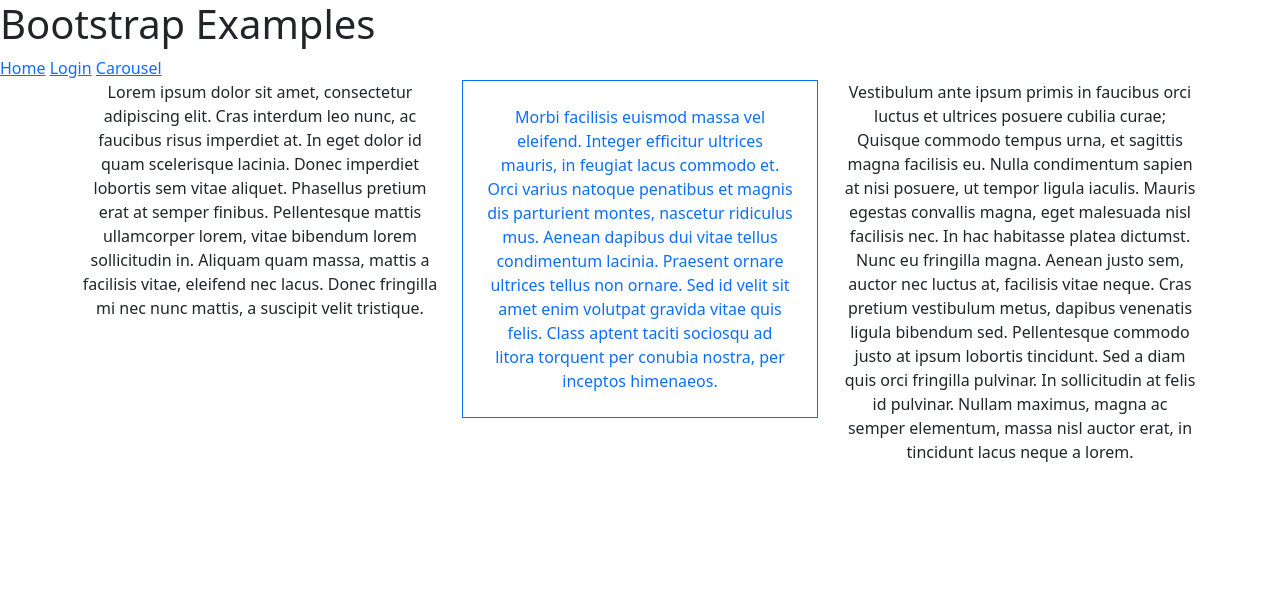
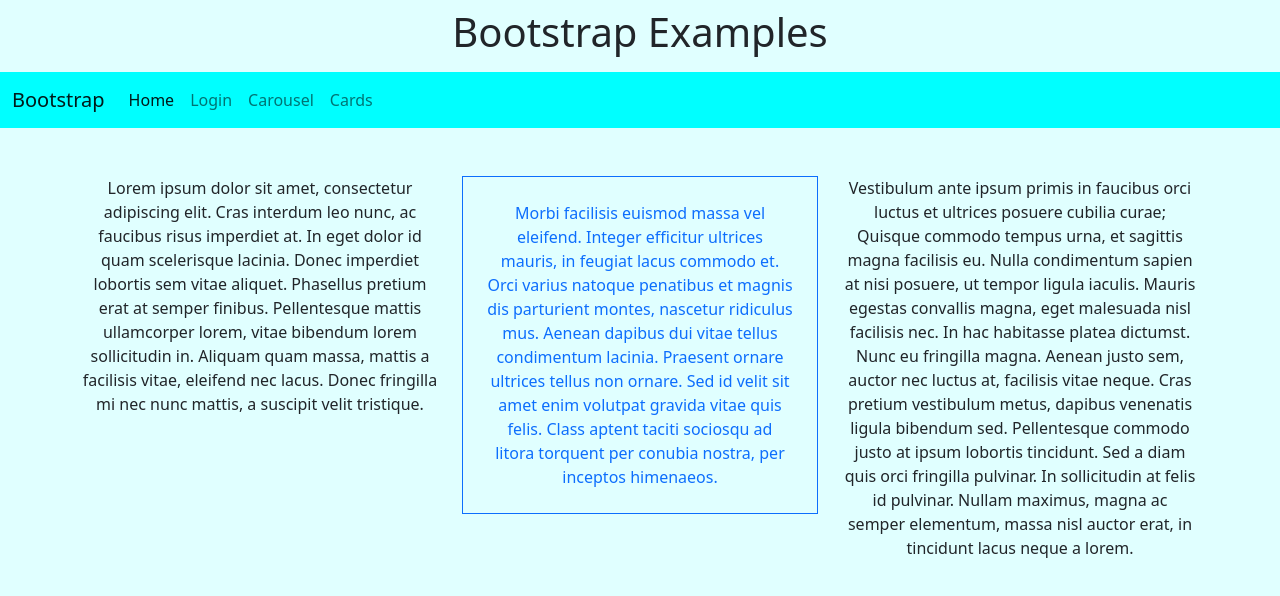
Before and after one commit to gopjivi/bootstrap-experiments, a plain HTML site: page index.html in a window 1280 px wide. Drawn offline with nearby package versions, Linux system fonts and the light colour scheme.

Commit message:
added bootstrap navbar

```diff
--- a/index.html
+++ b/index.html
@@ -6,16 +6,44 @@
     <link href="https://cdn.jsdelivr.net/npm/bootstrap@5.0.2/dist/css/bootstrap.min.css" rel="stylesheet" integrity="sha384-EVSTQN3/azprG1Anm3QDgpJLIm9Nao0Yz1ztcQTwFspd3yD65VohhpuuCOmLASjC" crossorigin="anonymous">
     <script src="https://cdn.jsdelivr.net/npm/bootstrap@5.0.2/dist/js/bootstrap.bundle.min.js" integrity="sha384-MrcW6ZMFYlzcLA8Nl+NtUVF0sA7MsXsP1UyJoMp4YLEuNSfAP+JcXn/tWtIaxVXM" crossorigin="anonymous"></script>
     <title>Bootstrap</title>
+    <style>
+        body
+        {
+background-color:lightcyan;
+        }
+    </style>
 </head>
 <body>
     <header>
-        <h1>Bootstrap Examples</h1>
+        <h1 class="text-center p-2">Bootstrap Examples</h1>
     </header>
-    <nav>
-        <a href="home.html">Home</a>
-        <a href="login.html">Login</a>
-        <a href="slideshow.html">Carousel</a>
-    </nav>
+    <nav class="navbar navbar-expand-lg navbar-light mb-5" style="background-color:aqua;">
+        <div class="container-fluid">
+            <a class="navbar-brand" href="index.html">Bootstrap</a>
+          <button class="navbar-toggler" type="button" data-bs-toggle="collapse" data-bs-target="#navbarSupportedContent" aria-controls="navbarSupportedContent" aria-expanded="false" aria-label="Toggle navigation">
+            <span class="navbar-toggler-icon"></span>
+          </button>
+          <div class="collapse navbar-collapse" id="navbarSupportedContent">
+            <ul class="navbar-nav me-auto mb-2 mb-lg-0">
+              <li class="nav-item">
+                <a class="nav-link active" aria-current="page" href="index.html">Home</a>
+              </li>
+              <li class="nav-item">
+                <a class="nav-link" href="login.html">Login</a>
+              </li>
+              <li class="nav-item">
+                <a class="nav-link" href="slideshow.html">Carousel</a>
+              </li>
+              <li class="nav-item">
+                <a class="nav-link" href="cards.html">Cards</a>
+              </li>
+
+            </ul>
+
+          </div>
+        </div>
+      </nav>
+
     <main>
         <div class="container">
             <div class="row">
```
Also changed, not shown: cards.html (+6 -1 lines), slideshow.html (+6 -0 lines).
